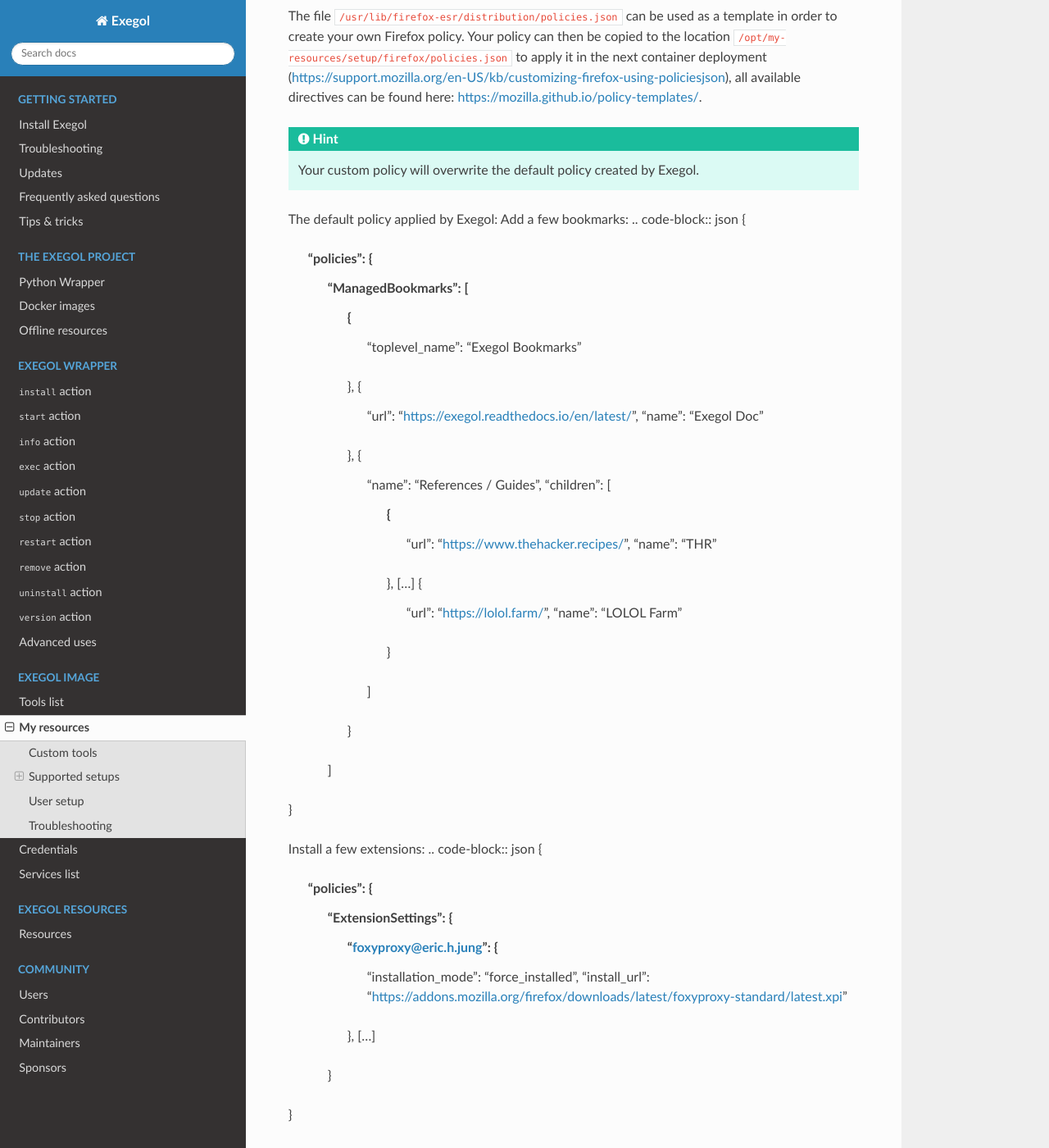
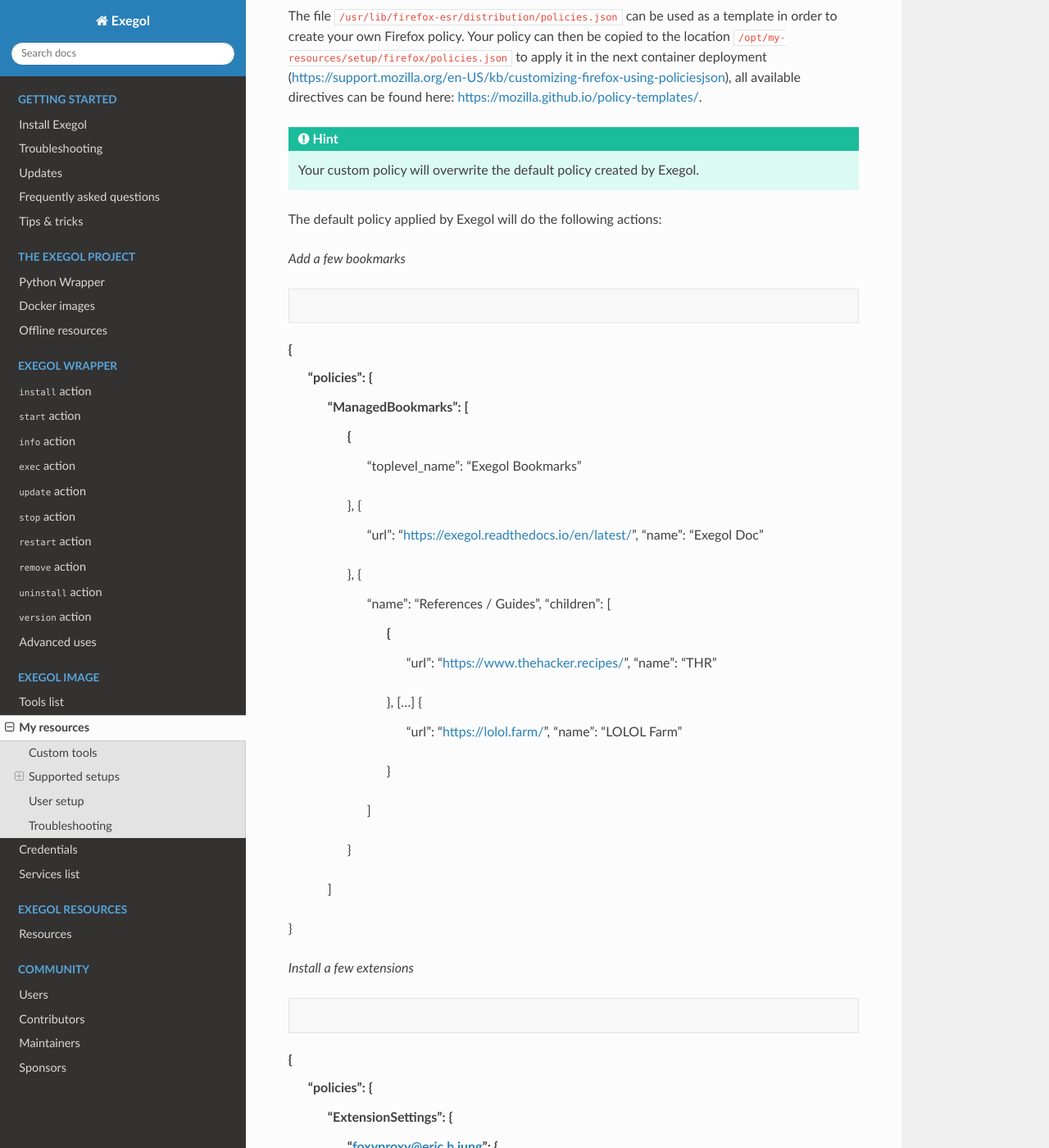
Before and after one commit to ThePorgs/Exegol-docs, a Sphinx documentation site: the page built from source/exegol-image/my-resources.rst, in a window 1280 px wide and 1400 px high, scrolled down 3407 px. Shown: the whole window at 82% size. Built offline with Sphinx 7.4.7 and the Read the Docs theme 3.1.0, drawn with Linux system fonts in a browser that asks for light colours; some of the changed text lies outside the part shown.

Commit message:
Update my-resources.rst

```diff
--- a/source/exegol-image/my-resources.rst
+++ b/source/exegol-image/my-resources.rst
@@ -106,8 +106,10 @@
 .. hint::
     Your custom policy will overwrite the default policy created by Exegol.
 
-The default policy applied by Exegol:
-Add a few bookmarks:
+The default policy applied by Exegol will do the following actions:
+
+`Add a few bookmarks`
+
 .. code-block:: json
 {
   "policies": {
@@ -136,7 +138,8 @@
     ]
 }
 
-Install a few extensions:
+`Install a few extensions`
+
 .. code-block:: json
 {
   "policies": {
@@ -149,7 +152,8 @@
     }
 }
 
-Disable a few Firefox features such as the telemetry:
+`Disable a few Firefox features such as the telemetry`
+
 .. code-block:: json
 {
   "policies": {
@@ -165,7 +169,8 @@
     }
 }
 
-Apply the CA of Burpsuite:
+`Apply the CA of Burpsuite`
+
 .. code-block:: json
 {
   "policies": {
```
